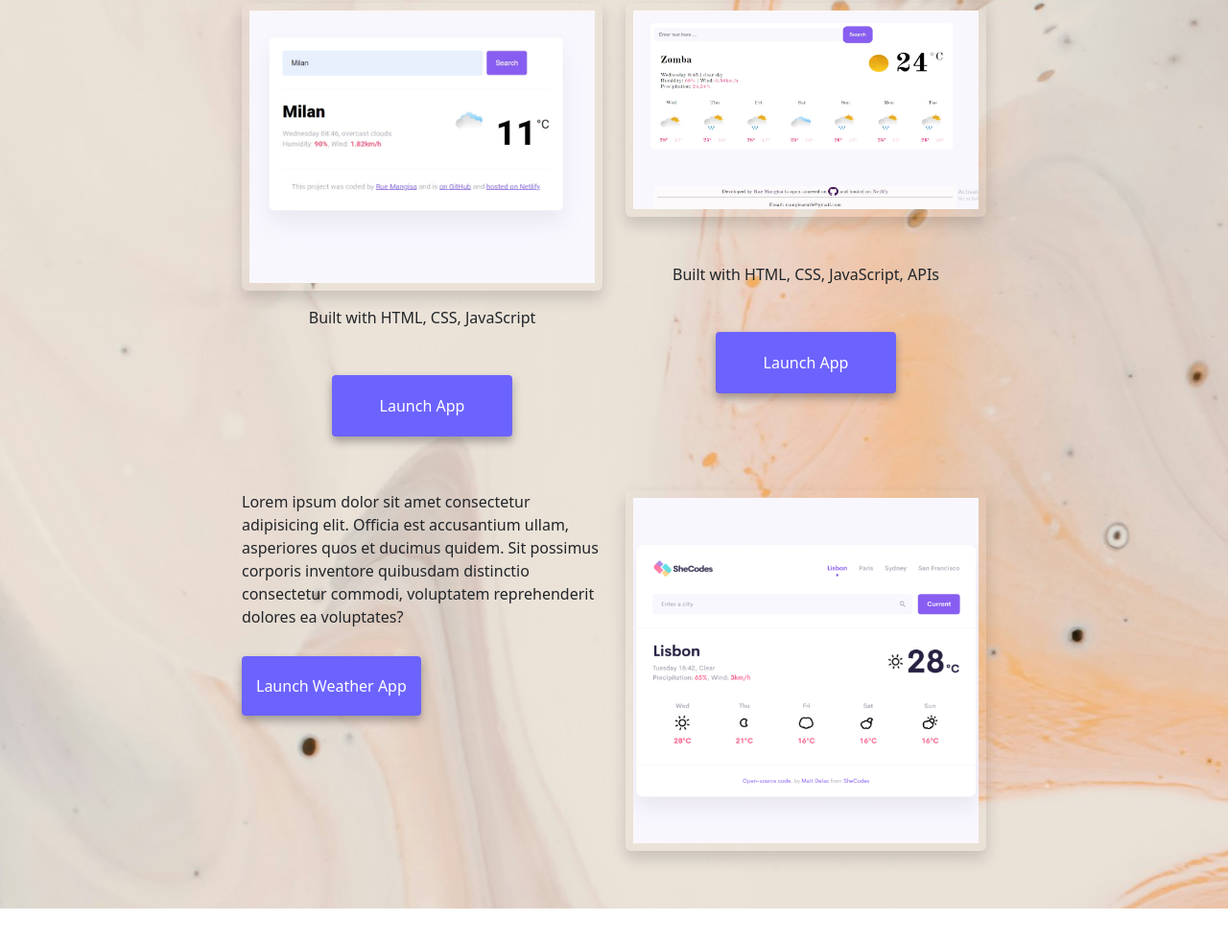
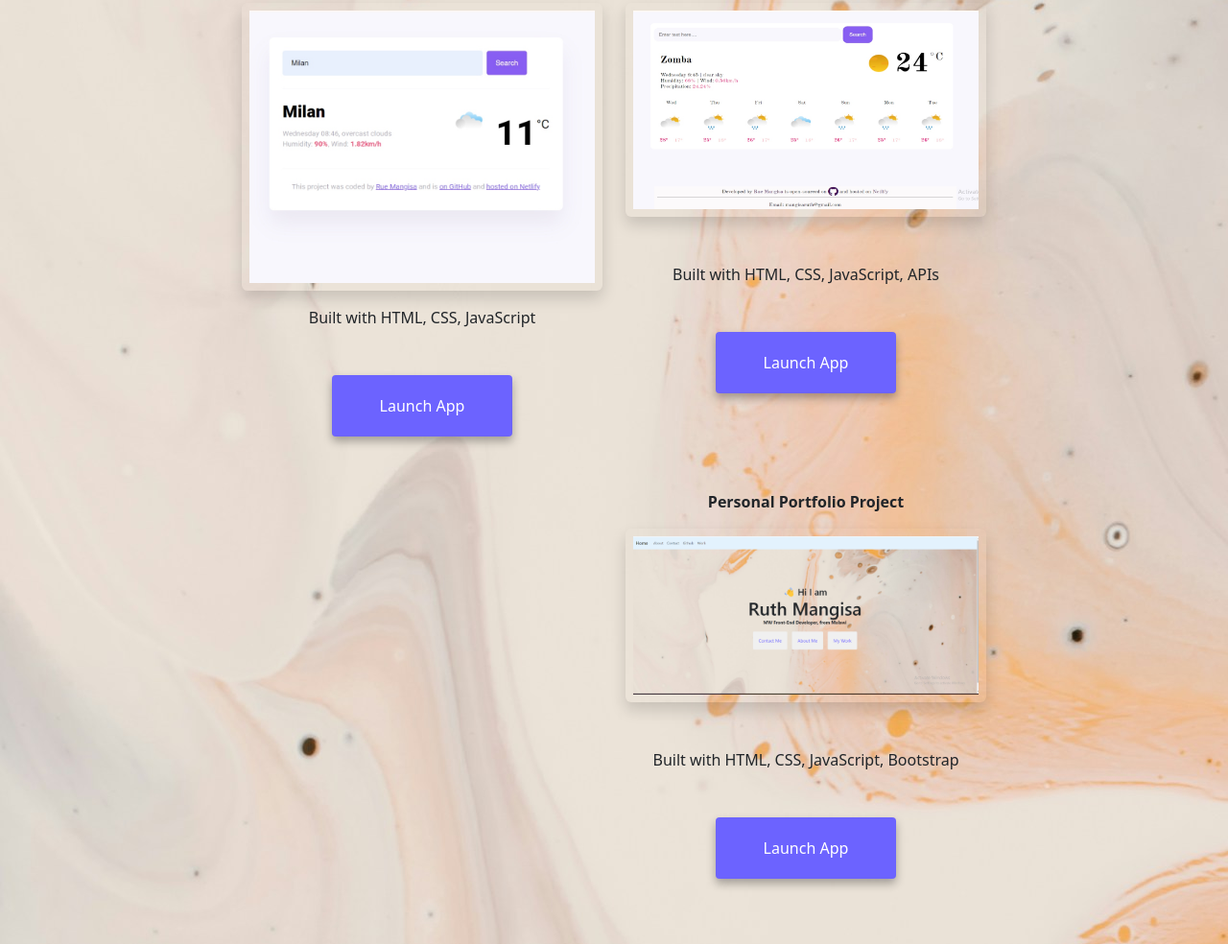
Before and after one commit to ruemangisa/Personal-Portfolio, a plain HTML site: page work.html in a window 1280 px wide. Shown: the part 169-1153 px from the top of the page at 96% size. Before the commit the page ends 1116 px from the top, so only its background shows below. Drawn offline with nearby package versions, Linux system fonts and the light colour scheme.

Commit message:
Added a project to the projects section

```diff
--- a/work.html
+++ b/work.html
@@ -51,14 +51,16 @@
         </div>
         <div class="row mt-5">
           <div class="col-md-6">
-            <p>Lorem ipsum dolor sit amet consectetur adipisicing elit. Officia est accusantium ullam, asperiores quos et ducimus quidem. Sit possimus corporis inventore quibusdam distinctio consectetur commodi, voluptatem reprehenderit dolores ea voluptates?</p>
-            <div class="mb-5 mt-5">
-              <a href="#" class="primary-link">Launch Weather App</a>
-          </div>
+
 
         </div>
         <div class="col-md-6">
-            <img src="images/weather.png" alt="" class="img-fluid p-2 shadow rounded">
+            <p class="text-center fw-bold"> Personal Portfolio Project</p>
+            <img src="images/potfolio.png" alt="" class="img-fluid p-2 shadow rounded">
+            <p class="mt-5 text-center"> Built with HTML, CSS, JavaScript, Bootstrap</p>
+            <div class="mb-2 mt-5 d-grid gap-2 col-6 mx-auto">
+              <a href="https://ruem-portfolio.netlify.app/" target="_blank" class="primary-link text-center">Launch App</a>
+            </div>
           </div>
       </div>
     </div>
```
Also changed, not shown: images/potfolio.png (added).
